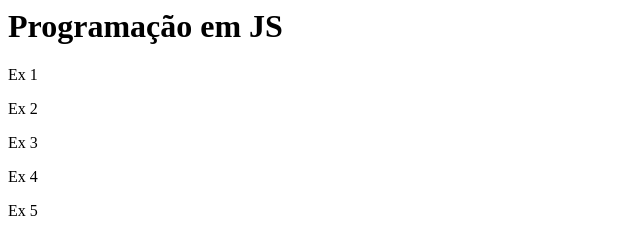
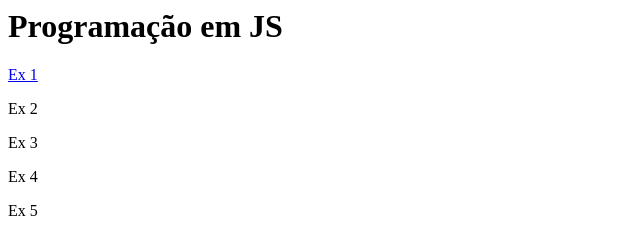
Before and after one commit to Livia-mc/JS_programacao, a plain HTML site: page index.html in a window 1280 px wide. Shown: the top 233 px of the page, 0-640 px from the left. Drawn offline with Linux system fonts and the light colour scheme.

Commit message:
teste rapidão

```diff
--- a/index.html
+++ b/index.html
@@ -5,7 +5,7 @@
 
   <body>
     <h1>Programação em JS</h1>
-    <p><a href="./Exercícios/html/Ex01.html"></a>Ex 1</p>
+    <p><a href="./Exercícios/html/Ex01.html">Ex 1</a></p>
     <p><a href="./Exercícios/html/Ex02.html"></a>Ex 2</p>
     <p><a href="./Exercícios/html/Ex03.html"></a>Ex 3</p>
     <p><a href="./Exercícios/html/Ex04.html"></a>Ex 4</p>
```
